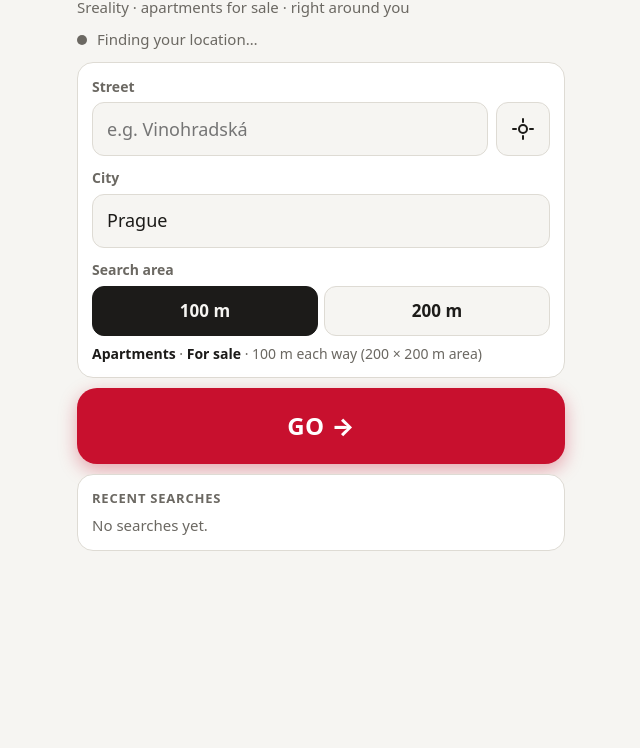
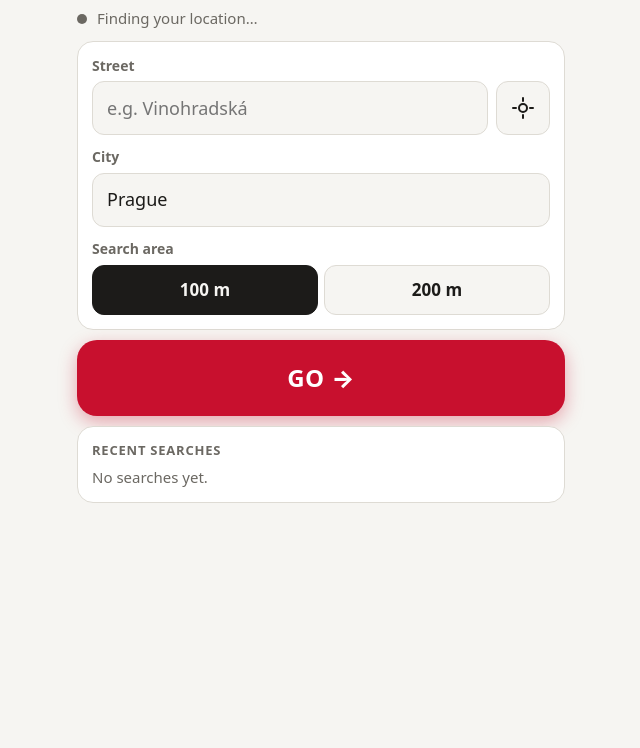
Before and after one commit to lukasrenc/apartment-lookup, a plain HTML site: page index.html in a window 1280 px wide. Shown: the part 52-800 px from the top of the page, without its empty margins (319-959 px from the left). Drawn offline with Linux system fonts and the light colour scheme.

Commit message:
Remove subtitle and size hint so Go sits higher
Drops the header subtitle and the line under the size buttons. Go now
stays on the first screen in browsers with a bottom toolbar and larger
text. Re-records the demo GIF.

Co-Authored-By: Claude Opus 5.5 <noreply@anthropic.com>
Claude-Session: https://claude.ai/code/session_01Mkiy5eoQtwnw3nZToGtfhw

```diff
--- a/index.html
+++ b/index.html
@@ -117,7 +117,6 @@
     gap: 10px;
   }
   header h1 { font-size: 22px; margin: 4px 0 2px; letter-spacing: -0.01em; }
-  header p { margin: 0; color: var(--muted); font-size: 15px; }
 
   .card {
     background: var(--card);
@@ -181,8 +180,6 @@
   }
   .sizes input:checked + label { background: var(--text); color: var(--bg); border-color: var(--text); }
   .sizes input:focus-visible + label { outline: 3px solid color-mix(in srgb, var(--accent) 45%, transparent); }
-  .hint { margin: 8px 0 0; font-size: 14px; color: var(--muted); }
-  .hint b { color: var(--text); font-weight: 600; }
 
   .notice {
     background: var(--warn-bg); color: var(--warn-text);
@@ -223,7 +220,6 @@
 <main class="app">
   <header>
     <h1>Apartment Lookup</h1>
-    <p>Sreality · apartments for sale · right around you</p>
   </header>
 
   <div class="demo-banner" id="demo-banner" hidden>
@@ -253,7 +249,6 @@
           <input type="radio" name="size" id="size-100" value="100"><label for="size-100">100 m</label>
           <input type="radio" name="size" id="size-200" value="200"><label for="size-200">200 m</label>
         </fieldset>
-        <p class="hint" id="size-hint"></p>
       </div>
     </form>
   </section>
@@ -330,18 +325,12 @@
     var el = form.querySelector('input[name="size"]:checked');
     return el ? Number(el.value) : DEFAULT_SIZE;
   }
-  function updateSizeHint() {
-    var m = currentSize();
-    $("size-hint").innerHTML = "<b>Apartments</b> · <b>For sale</b> · " + m + " m each way (" +
-      (2 * m) + " × " + (2 * m) + " m area)";
-  }
   (function initSize() {
     var saved = Number(load(SIZE_KEY, DEFAULT_SIZE));
     if (SIZES.indexOf(saved) === -1) saved = DEFAULT_SIZE;
     $("size-" + saved).checked = true;
-    updateSizeHint();
     form.addEventListener("change", function (ev) {
-      if (ev.target.name === "size") { save(SIZE_KEY, currentSize()); updateSizeHint(); }
+      if (ev.target.name === "size") save(SIZE_KEY, currentSize());
     });
   })();
 
```
Also changed, not shown: 1 other file.
